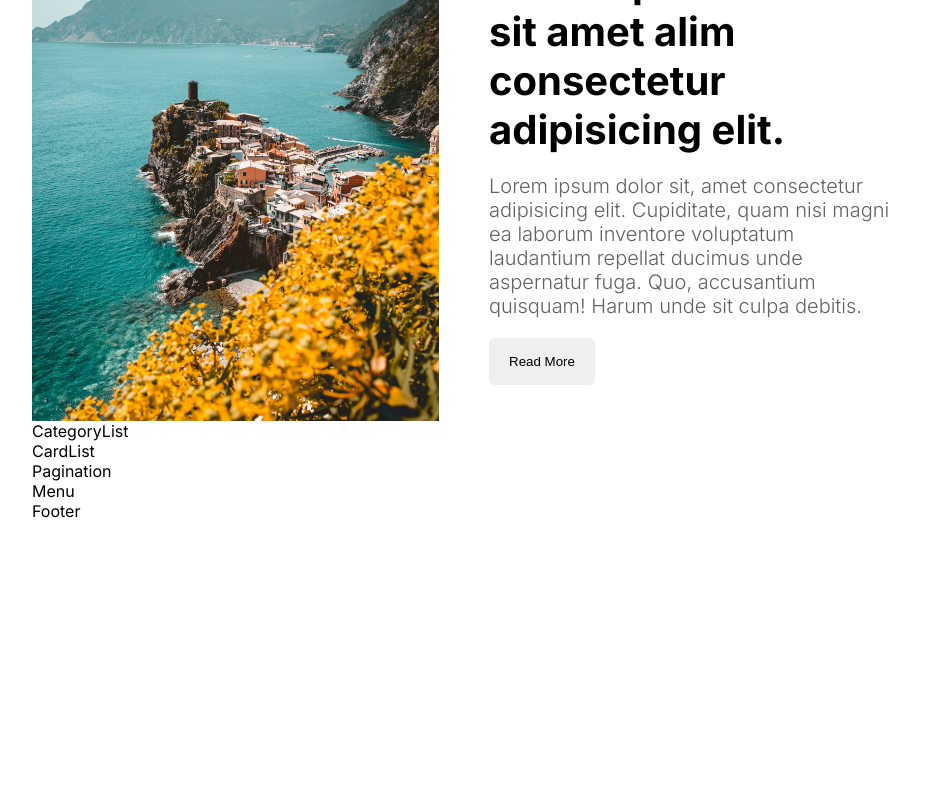
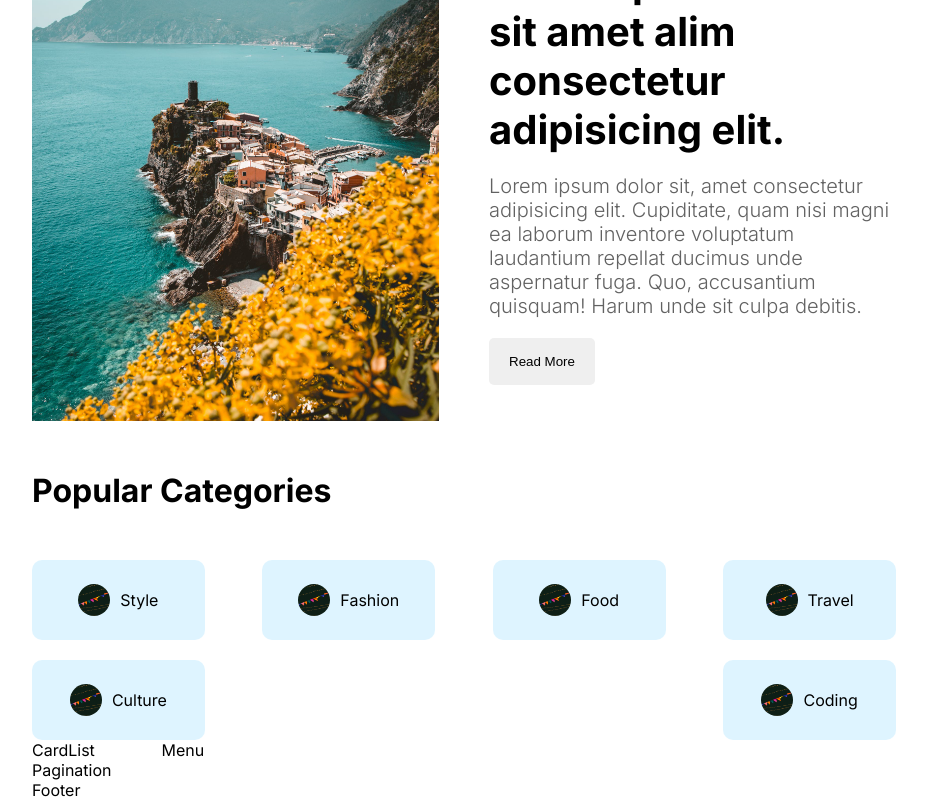
Before and after one commit to Rauf-pro/blogapp-next, a Next.js app: page / in a window 1280 px wide. Shown: the part 530-1330 px from the top of the page, without its empty margins (176-1103 px from the left). Before the commit the page ends 1051 px from the top, so only its background shows below. Built offline with nearby package versions, Linux system fonts and the light colour scheme.

Commit message:
finish categoryList component ui design and add style for home page

```diff
--- a/src/app/homepage.module.css
+++ b/src/app/homepage.module.css
@@ -0,0 +1,4 @@
+.content{
+    display: flex;
+    gap: 50px;
+  }
--- a/src/app/page.js
+++ b/src/app/page.js
@@ -12,7 +12,7 @@
     <div className={styles.container}>
       <Featured />
       <CategoryList />
-      <div className={styles.container}>
+      <div className={styles.content}>
         <CardList />
         <Menu />
       </div>
--- a/src/components/categoryList/CategoryList.jsx
+++ b/src/components/categoryList/CategoryList.jsx
@@ -1,10 +1,79 @@
-import React from 'react';
-import styles from "./categoryList.module.css"
+import React from "react";
+import styles from "./categoryList.module.css";
+import Link from "next/link";
+import Image from "next/image";
 
 const CategoryList = () => {
   return (
-    <div>CategoryList</div>
-  )
-}
+    <div className={styles.container}>
+      <h1 className={styles.title}>Popular Categories</h1>
+      <div className={styles.categories}>
+        <Link
+          href={"/blog?cat=style"}
+          className={`${styles.category} ${styles.style}`}
+        >
+          <Image
+            src={"/style.png"}
+            alt=""
+            width={32}
+            height={32}
+            className={styles.image}
+          />
+          style
+        </Link>
+        <Link href={"/blog"} className={`${styles.category} ${styles.style}`}>
+          <Image
+            src={"/style.png"}
+            alt=""
+            width={32}
+            height={32}
+            className={styles.image}
+          />
+          Fashion
+        </Link>
+        <Link href={"/blog"} className={`${styles.category} ${styles.style}`}>
+          <Image
+            src={"/style.png"}
+            alt=""
+            width={32}
+            height={32}
+            className={styles.image}
+          />
+          Food
+        </Link>
+        <Link href={"/blog"} className={`${styles.category} ${styles.style}`}>
+          <Image
+            src={"/style.png"}
+            alt=""
+            width={32}
+            height={32}
+            className={styles.image}
+          />
+          Travel
+        </Link>
+        <Link href={"/blog"} className={`${styles.category} ${styles.style}`}>
+          <Image
+            src={"/style.png"}
+            alt=""
+            width={32}
+            height={32}
+            className={styles.image}
+          />
+          Culture
+        </Link>
+        <Link href={"/blog"} className={`${styles.category} ${styles.style}`}>
+          <Image
+            src={"/style.png"}
+            alt=""
+            width={32}
+            height={32}
+            className={styles.image}
+          />
+          Coding
+        </Link>
+      </div>
+    </div>
+  );
+};
 
-export default CategoryList
+export default CategoryList;
--- a/src/components/categoryList/categoryList.module.css
+++ b/src/components/categoryList/categoryList.module.css
@@ -0,0 +1,73 @@
+.container {
+}
+
+.title {
+  margin: 50px 0px;
+}
+
+.categories {
+  display: flex;
+  flex-wrap: wrap;
+  justify-content: space-between;
+  gap: 20px;
+}
+
+.category {
+  display: flex;
+  align-items: center;
+  gap: 10px;
+  text-transform: capitalize;
+  width: 15%;
+  height: 80px;
+  justify-content: center;
+  border-radius: 10px;
+}
+
+.category.style {
+  background-color: #57c4ff31;
+}
+
+.category.fashion {
+  background-color: #da85c731;
+}
+
+.category.food {
+  background-color: #7fb88133;
+}
+
+.category.travel {
+  background-color: #ff795736;
+}
+
+.category.culture {
+  background-color: #ffb04f45;
+}
+
+.category.coding {
+  background-color: #5e4fff31;
+}
+
+.image {
+  border-radius: 50%;
+}
+
+@media screen and (max-width: 1280px) {
+  .category {
+    width: 20%;
+  }
+}
+@media screen and (max-width: 1024px) {
+  .category {
+    width: 25%;
+  }
+}
+@media screen and (max-width: 768px) {
+  .category {
+    width: 45%;
+  }
+}
+@media screen and (max-width: 640px) {
+  .category {
+    width: 100%;
+  }
+}
```
